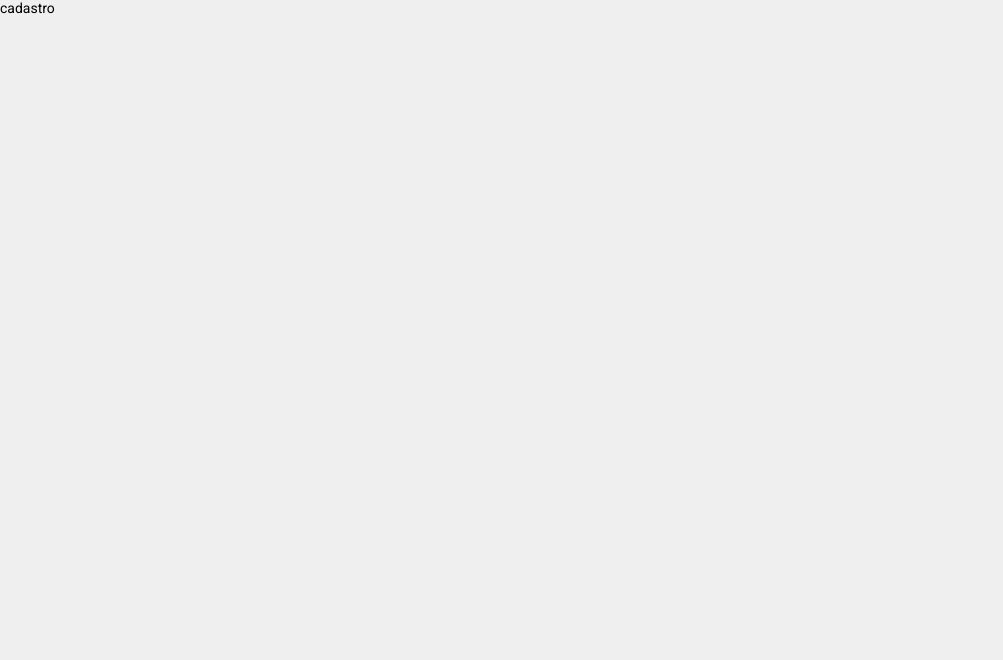
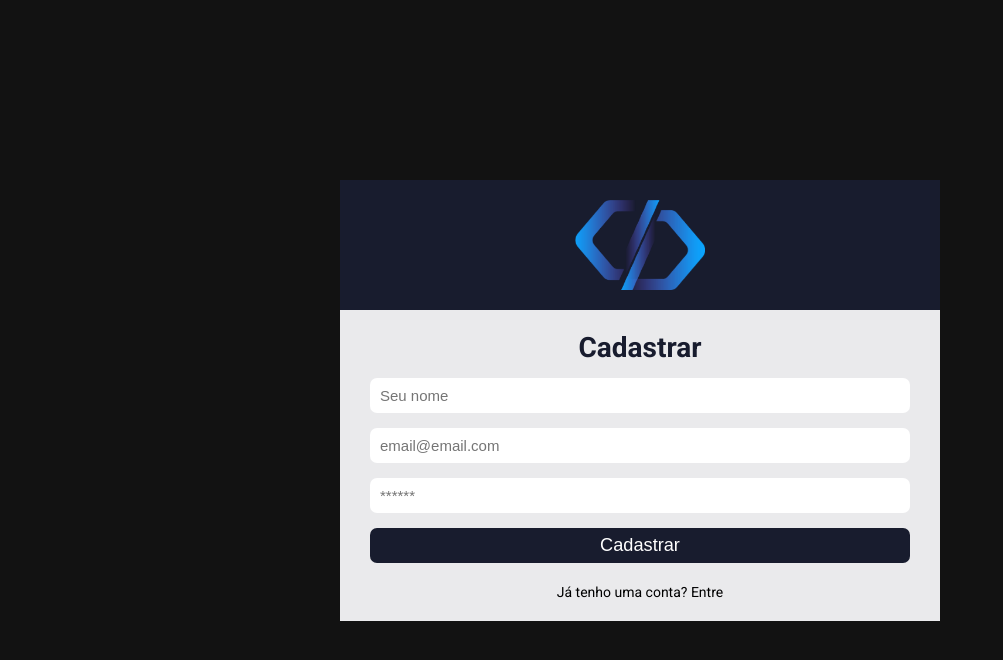
Before and after one commit to Sara01romao/sistema-chamados, a React (Create React App) app: page /register in a window 1280 px wide. Shown: the top 660 px of the page, without its empty margins (0-1003 px from the left). Built offline with nearby package versions, Linux system fonts and the light colour scheme.

Commit message:
Criação da pg de cadastro

```diff
--- a/src/pages/SingUp/index.js
+++ b/src/pages/SingUp/index.js
@@ -1,11 +1,41 @@
+
+import {useState} from 'react';
+import {Link} from 'react-router-dom';
+import './signup.css';
+import logo from '../../assets/logo.png';
+
+function SingUp(){
+    const [email, setEmail] = useState('');
+    const [password, setPassword] = useState('');
+    const [nome, setNome] = useState('');
+
+    function handleSubmit(e){
+        e.preventDefault();//para não atualizar pg
+        alert("envou")
+    }
 
 
- function SingUp(){
     return(
-        <div>
-            cadastro
+        <div className="container-center">
+            <div className="login">
+                <div className="login-area">
+                    <img src={logo} alt="Sistema Logo"/>
+                </div>
+
+                <form onSubmit={handleSubmit}>
+                    <h1>Cadastrar</h1>
+                    <input type="text" placeholder="Seu nome" value={nome} onChange={(e) => setNome(e.target.value)}/>
+                    <input type="text" placeholder="email@email.com" value={email} onChange={(e) => setEmail(e.target.value)}/>
+                    <input type="password" placeholder="******" value={password} onChange={(e) => setPassword(e.target.value)}/>
+                    <button type="submit">Cadastrar</button>
+                </form>
+
+                <Link to="/">Já tenho uma conta? Entre</Link>
+            </div>
+
         </div>
     )
 }
 
-export default SingUp;
+
+export default  SingUp;
--- /dev/null
+++ b/src/pages/SingUp/signup.css
@@ -0,0 +1,70 @@
+
+.container-center{
+    height: 100%;
+    display: flex;
+    justify-content: center;
+    align-items: center;
+    background-color: #121212;
+}
+
+.login{
+    background: #EAEAEC;
+    width: 600px;
+    display: flex;
+    align-items: center;
+    justify-content: center;
+    flex-direction: column;
+}
+
+.login-area{
+    display: flex;
+    justify-content: center;
+    background-color: #181c2e;
+    width: 100%
+}
+
+.login-area img{
+    padding: 20px;
+    width: 170px;
+    height: 130px;
+}
+
+form{
+    margin-top: 1.5em;
+    width: 90%;
+    display: flex;
+    flex-direction: column;
+}
+
+form h1{
+    text-align: center;
+    margin-bottom: 0.5em;
+    color: #181c2e;
+}
+
+.login input{
+    margin-bottom: 15px;
+    height: 35px;
+    border: 0;
+    border-radius: 7px;
+    padding: 10px;
+    font-size: 15px;
+    background-color: #fff;
+}
+
+form button{
+    height: 35px;
+    border: none;
+    border-radius: 7px;
+    background-color: #181c2e;
+    color: #fff;
+    font-size: 1.3em;
+
+}
+
+
+.login a{
+    margin: 1.5em 0;
+    color: #000;
+    cursor: pointer;
+}
```
